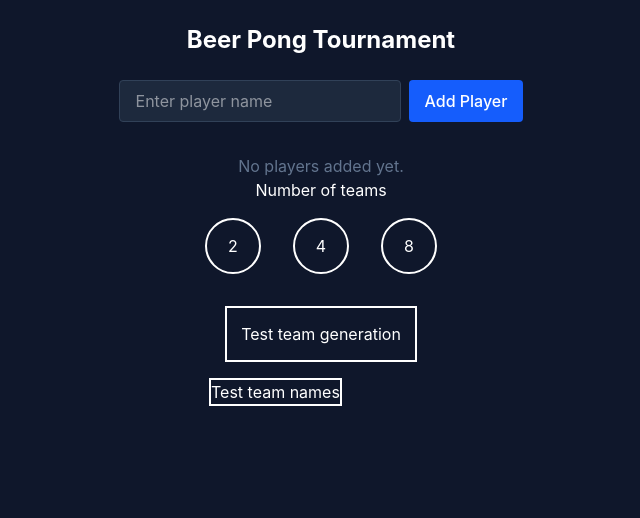
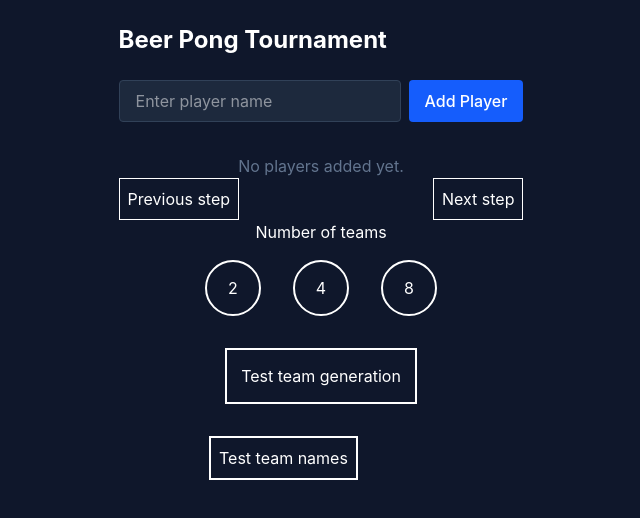
Before and after one commit to PauliMaenpaa/beer-pong-tournament, a React (Vite) app: page / in a window 1280 px wide. Shown: the top 518 px of the page, without its empty margins (319-959 px from the left). Built offline with nearby package versions, Linux system fonts and the light colour scheme.

Commit message:
Refactor: Created views for different steps and already made playersView. Code: functions to inc and dec steps.

```diff
--- a/src/App.jsx
+++ b/src/App.jsx
@@ -1,35 +1,23 @@
 import { useState } from "react";
 import "./styles.css";
+import PlayersView from "./views/playersView.jsx"; // Korjattu nimi isolla alkukirjaimella
 
 function App() {
+  // Pelaajien tila siirretty tänne, jotta generateTeams voi käyttää sitä
   const [players, setPlayers] = useState([]);
-  const [player, setPlayer] = useState(""); // Input kentän tila
   const [teamCount, setTeamCount] = useState(2);
   const [teams, setTeams] = useState([]);
   const [step, setStep] = useState(1);
 
-  // Näkymät:
-  // 1. Pelaajien lisäys
-  // 2. Joukkueiden tarkastelu & nimeäminen
-  // 3. Turnauskaavio (peli käynnissä)
-  // 4. Pelaajatilastot
-
-  const addPlayer = (e) => {
-    e.preventDefault(); // Estetään sivun uudelleenlataus
-    if (player.trim() === "") return; // Ei lisätä tyhjää nimeä
-
-    // Jos nimi ei ole tyhjä, niin luodaan pelaajaobjekti
+  // Funktiot pelaajien hallintaan siirretty tänne
+  const addPlayer = (playerName) => {
     const newPlayer = {
       id: Date.now(),
-      name: player,
+      name: playerName,
       score: 0,
       blocks: 0,
     };
-
-    // Luodaan pelaajista uusi lista ja lisätään pelaaja listan loppuun
     setPlayers([...players, newPlayer]);
-    // Asetetaan kenttä tyhjäksi
-    setPlayer(""); // Tyhjennetään kenttä
   };
 
   const removePlayer = (idToRemove) => {
@@ -37,26 +25,23 @@ function App() {
   };
 
   const generateTeams = () => {
-    // 1. Sekoitetaan pelaajat
     const shuffledTeams = [...players].sort(() => Math.random() - 0.5);
+    const newTeams = []; // Muutettu nimi, jotta ei sekoitu tilaan
 
-    // 2. Luodaan tyhjät joukkueet
-    const teams = [];
     for (let i = 0; i < teamCount; i++) {
-      teams.push({
+      newTeams.push({
         id: i,
-        name: `Team ${String.fromCharCode(65 + i)}`, // A, B, C...
+        name: `Team ${String.fromCharCode(65 + i)}`,
         members: [],
       });
     }
 
-    // 3. Jaetaan pelaajat joukkueisiin
     shuffledTeams.forEach((player, index) => {
       const targetTeamIndex = index % teamCount;
-      teams[targetTeamIndex].members.push(player);
+      newTeams[targetTeamIndex].members.push(player);
     });
 
-    setTeams(teams);
+    setTeams(newTeams);
   };
 
   const updateTeamName = (id, newName) => {
@@ -70,50 +55,25 @@ function App() {
     teams.map((t) => console.log(t.name));
   };
 
+  const previousStep = () => {
+    setStep(step - 1);
+  };
+
+  const nextStep = () => {
+    setStep(step + 1);
+  };
+
   return (
     <div className="min-h-screen bg-slate-900 text-white p-6 flex flex-col items-center ">
-      <h1 className=" text-2xl font-bold mb-6">Beer Pong Tournament</h1>
-      {/* Lomake pelaajan lisäämiseen */}
-      <form onSubmit={addPlayer} className="flex gap-2 mb-8">
-        <input
-          type="text"
-          value={player}
-          onChange={(e) => setPlayer(e.target.value)}
-          placeholder="Enter player name"
-          className="px-4 py-2 rounded bg-slate-800 border border-slate-700 focus:outline-none focus:border-blue-500"
+      {step === 1 && (
+        <PlayersView
+          players={players}
+          addPlayer={addPlayer}
+          removePlayer={removePlayer}
+          nextStep={nextStep}
+          previousStep={previousStep}
         />
-        <button
-          type="submit"
-          className="bg-blue-600 hover:bg-blue-700 px-4 py-2 rounded font-medium transition"
-        >
-          Add Player
-        </button>
-      </form>
-
-      {/* Pelaajalista */}
-      <div className="w-full max-w-md">
-        <ul className="space-y-3">
-          {players.map((p) => (
-            <li
-              key={p.id}
-              className="flex justify-between items-center bg-slate-800 p-3 rounded shadow-sm"
-            >
-              <span>{p.name}</span>
-              <button
-                onClick={() => removePlayer(p.id)}
-                className="text-red-400 hover:text-red-600 text-sm font-semibold uppercase tracking-wider"
-              >
-                Remove
-              </button>
-            </li>
-          ))}
-        </ul>
-
-        {players.length === 0 && (
-          <p className="text-slate-500 text-center">No players added yet.</p>
-        )}
-      </div>
-
+      )}
       <div>
         <p className="text-center">Number of teams</p>
         <div>
@@ -142,6 +102,7 @@ function App() {
               <li className="p-2" key={t.id}>
                 <input
                   type="text"
+                  className="bg-transparent border-b mb-2"
                   value={t.name}
                   onChange={(e) => updateTeamName(t.id, e.target.value)}
                 />
@@ -152,8 +113,8 @@ function App() {
                       key={p.id}
                     >
                       <div className="flex-2">{p.name}</div>
-                      <div className="flex-1">{p.score}</div>
-                      <div className="flex-1">{p.blocks}</div>
+                      <div className="flex-1 ml-4">{p.score}</div>
+                      <div className="flex-1 ml-4">{p.blocks}</div>
                     </span>
                   ))}
                 </span>
@@ -162,7 +123,7 @@ function App() {
           </ul>
         </div>
 
-        <button className="border-2" onClick={testTeamNames}>
+        <button className="border-2 mt-4 p-2" onClick={testTeamNames}>
           Test team names
         </button>
       </div>
--- /dev/null
+++ b/src/views/playersView.jsx
@@ -0,0 +1,80 @@
+import { useState } from "react";
+
+// Komponentin nimen on oltava isolla alkukirjaimella, jotta React tunnistaa sen (PlayersView)
+function PlayersView({
+  players,
+  addPlayer,
+  removePlayer,
+  nextStep,
+  previousStep,
+}) {
+  const [playerNameInput, setPlayerNameInput] = useState("");
+
+  const handleSubmit = (e) => {
+    e.preventDefault();
+    if (playerNameInput.trim() === "") return;
+
+    // Kutsutaan App.jsx:stä tullutta funktiota
+    addPlayer(playerNameInput);
+    setPlayerNameInput("");
+  };
+
+  return (
+    <div>
+      <h1 className=" text-2xl font-bold mb-6">Beer Pong Tournament</h1>
+      <form onSubmit={handleSubmit} className="flex gap-2 mb-8">
+        <input
+          type="text"
+          value={playerNameInput}
+          onChange={(e) => setPlayerNameInput(e.target.value)}
+          placeholder="Enter player name"
+          className="px-4 py-2 rounded bg-slate-800 border border-slate-700 focus:outline-none focus:border-blue-500 text-white"
+        />
+        <button
+          type="submit"
+          className="bg-blue-600 hover:bg-blue-700 px-4 py-2 rounded font-medium transition"
+        >
+          Add Player
+        </button>
+      </form>
+
+      <div className="w-full max-w-md">
+        <ul className="space-y-3">
+          {players.map((p) => (
+            <li
+              key={p.id}
+              className="flex justify-between items-center bg-slate-800 p-3 rounded shadow-sm"
+            >
+              <span>{p.name}</span>
+              <button
+                onClick={() => removePlayer(p.id)}
+                className="text-red-400 hover:text-red-600 text-sm font-semibold uppercase tracking-wider"
+              >
+                Remove
+              </button>
+            </li>
+          ))}
+        </ul>
+
+        {players.length === 0 && (
+          <p className="text-slate-500 text-center">No players added yet.</p>
+        )}
+      </div>
+
+      <div className="w-full max-w-md flex justify-between">
+        <button className="p-2 border" onClick={previousStep}>
+          Previous step
+        </button>
+        <button
+          className="p-2 border"
+          onClick={nextStep}
+          disabled={players.length < 2}
+        >
+          Next step
+        </button>
+      </div>
+    </div>
+  );
+}
+
+export default PlayersView;
```
Also changed, not shown: src/views/bracketView.jsx (added), src/views/leaderboard.jsx (added), src/views/teamsView.jsx (added).
